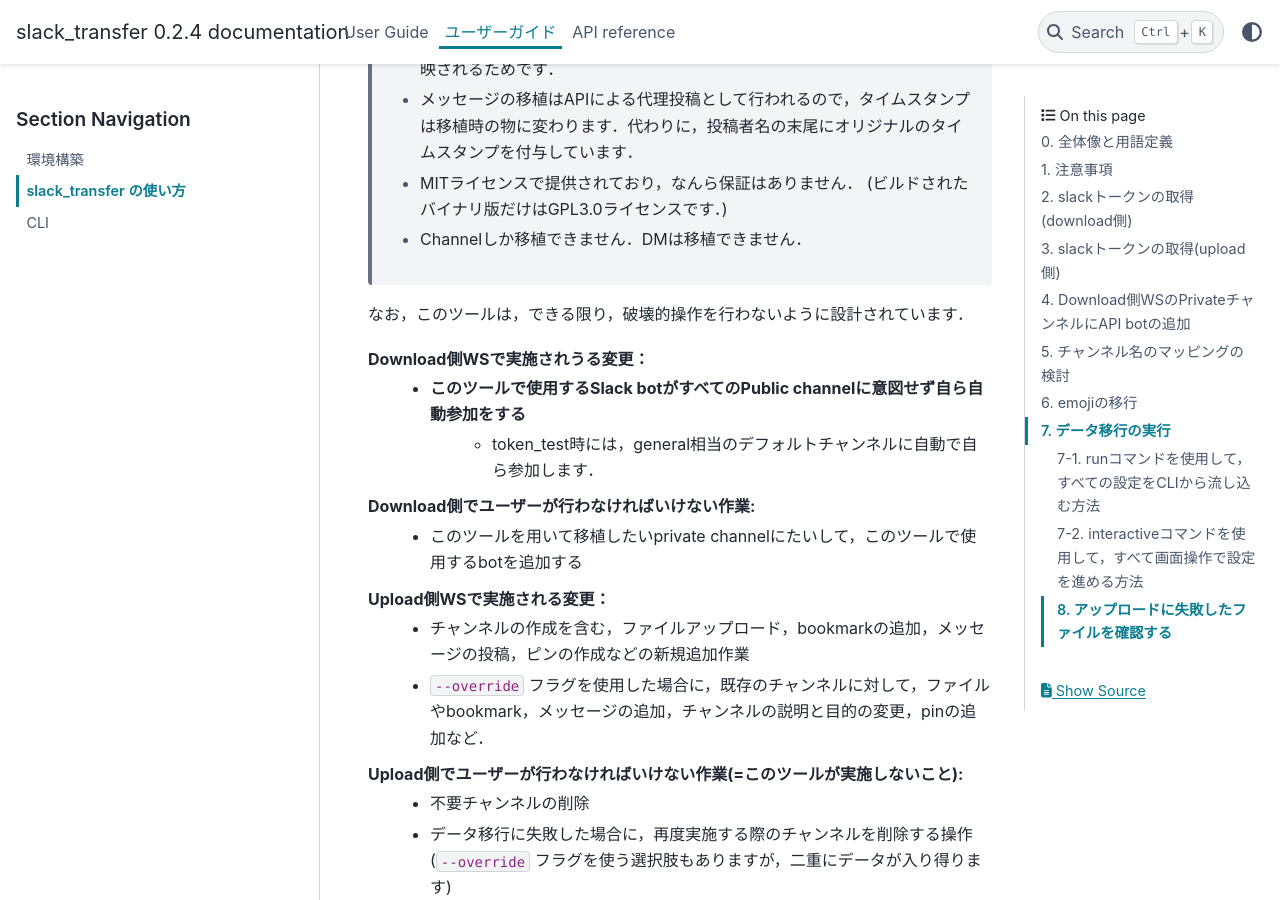
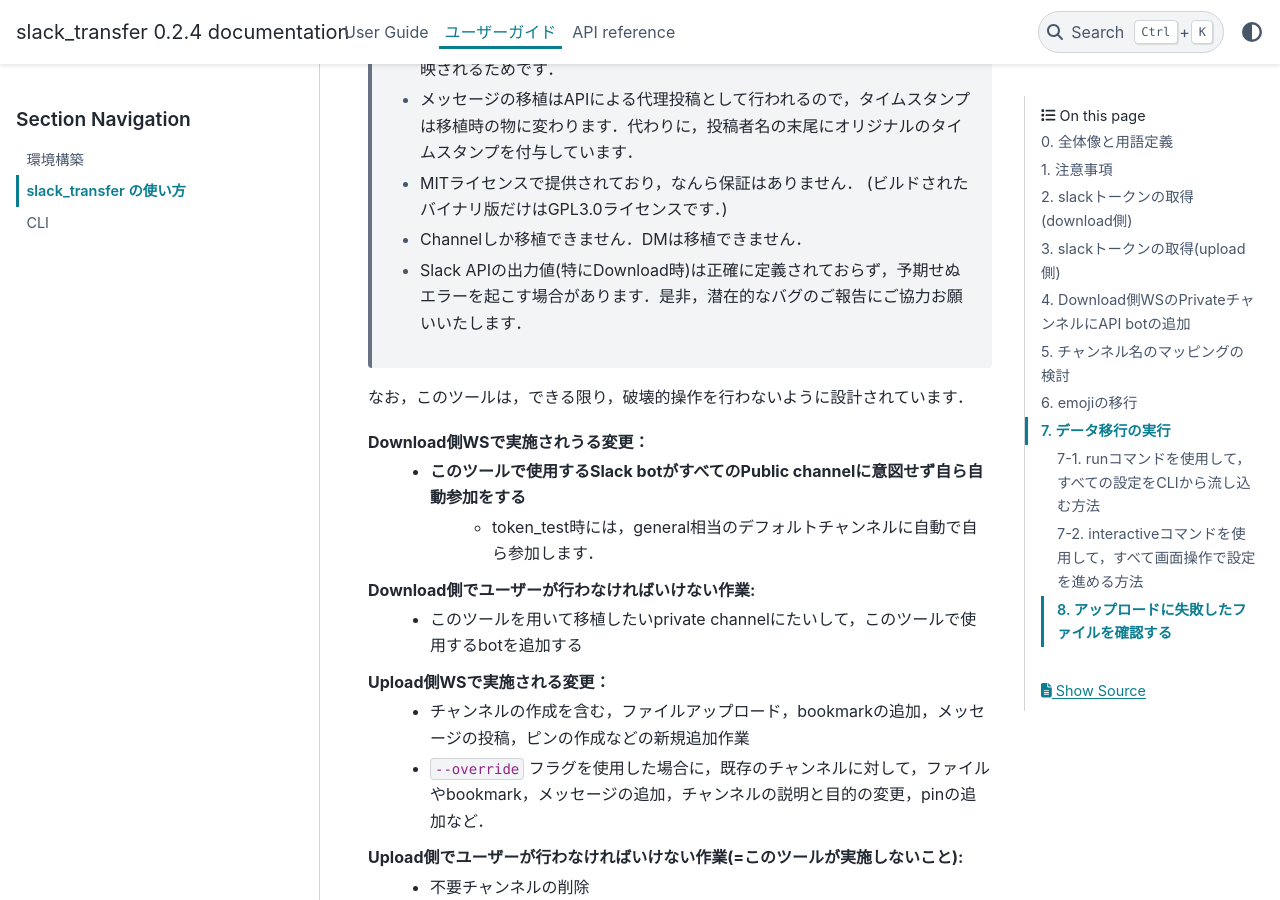
Before and after one commit to masanorihirano/slack_transfer, a Sphinx documentation site: the page built from docs/source/user_guide/run_ja.rst, in a window 1280 px wide and 900 px high, scrolled down 2515 px. Built offline with Sphinx 7.4.7 and the PyData theme 0.15.4, drawn with Linux system fonts in a browser that asks for light colours.

Commit message:
update notes

```diff
--- a/docs/source/user_guide/run.rst
+++ b/docs/source/user_guide/run.rst
@@ -59,6 +59,7 @@
  - Since migrated messages are posted by the API, the timestamp is changed. Instead, the original timestamp is added at the end of the users' name.
  - It is provided under the MIT license, and there is no warranty. (Only the built binary version is under the GPL3.0 license.)
  - Only Channel can be migrated; DM cannot.
+ - Slack API output values (especially during download) are not precisely defined and may cause unexpected errors. We appreciate your cooperation in reporting potential bugs!
 
 
 The tool is designed to avoid destructive operation as long as possible.
--- a/docs/source/user_guide/run_ja.rst
+++ b/docs/source/user_guide/run_ja.rst
@@ -58,6 +58,7 @@
  - メッセージの移植はAPIによる代理投稿として行われるので，タイムスタンプは移植時の物に変わります．代わりに，投稿者名の末尾にオリジナルのタイムスタンプを付与しています．
  - MITライセンスで提供されており，なんら保証はありません． (ビルドされたバイナリ版だけはGPL3.0ライセンスです．)
  - Channelしか移植できません．DMは移植できません．
+ - Slack APIの出力値(特にDownload時)は正確に定義されておらず，予期せぬエラーを起こす場合があります．是非，潜在的なバグのご報告にご協力お願いいたします．
 
 なお，このツールは，できる限り，破壊的操作を行わないように設計されています．
 
```
